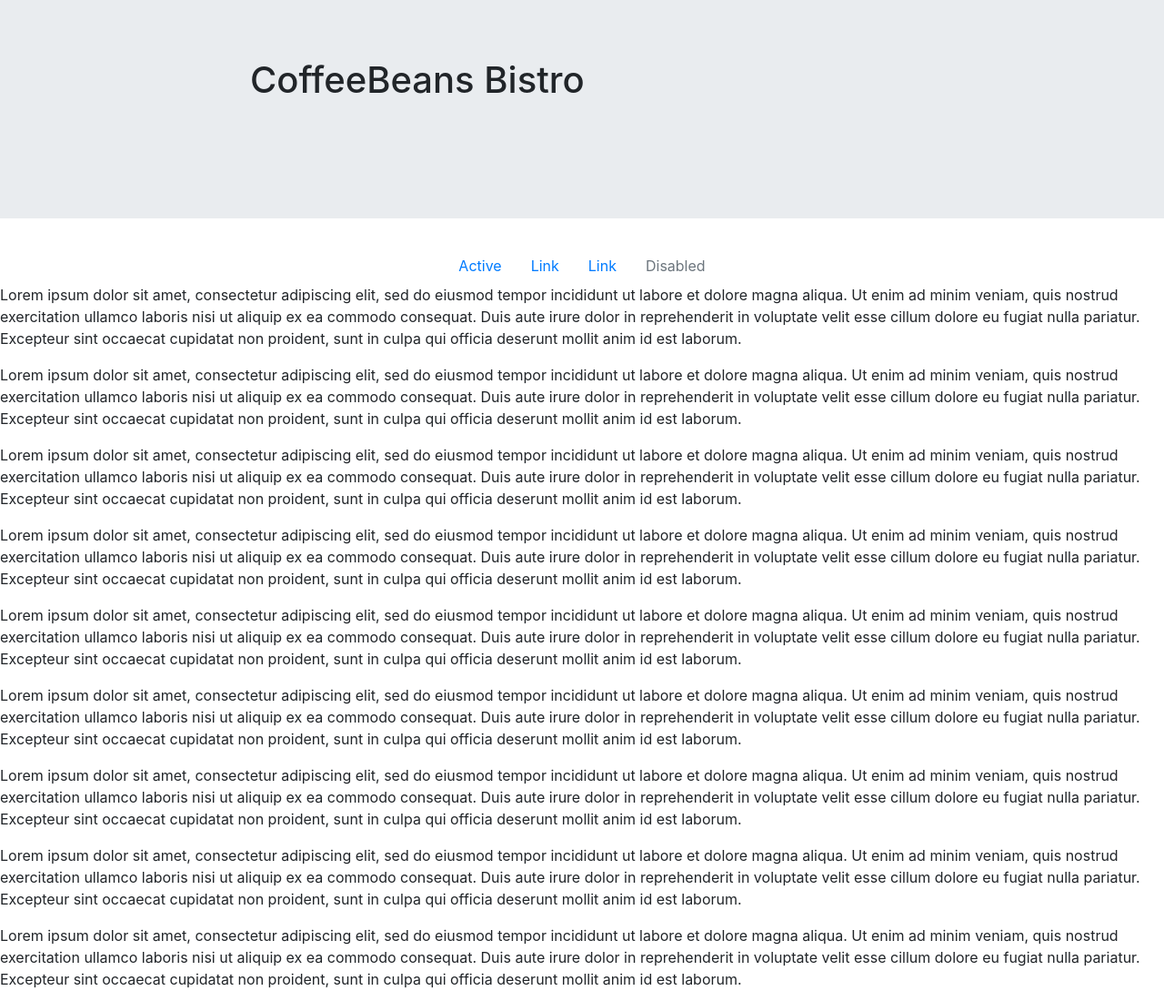
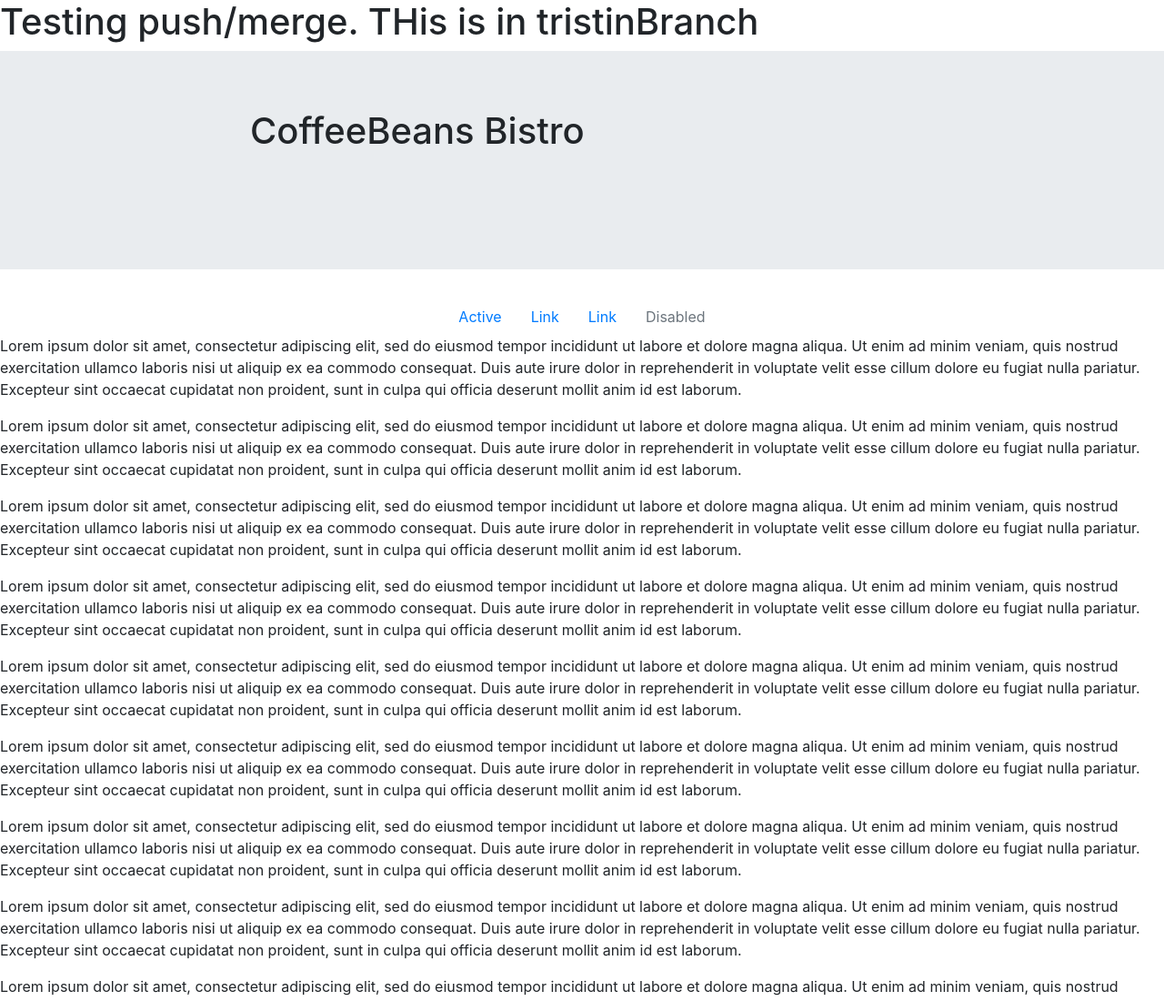
Before and after one commit to RaceBot19/NucampGroupPortfolioProject, a website: page index.html in a window 1280 px wide. Shown: the top 1100 px of the page at 91% size. Drawn offline with nearby package versions, Linux system fonts and the light colour scheme.

Commit message:
testing merge

```diff
--- a/index.html
+++ b/index.html
@@ -19,6 +19,8 @@
     <title>Home</title>
 </head>
 <body>
+
+    <h1>Testing push/merge. THis is in tristinBranch</h1>
 
     <header class="jumbotron jumbotron-fluid">
         <div class="container">
```
